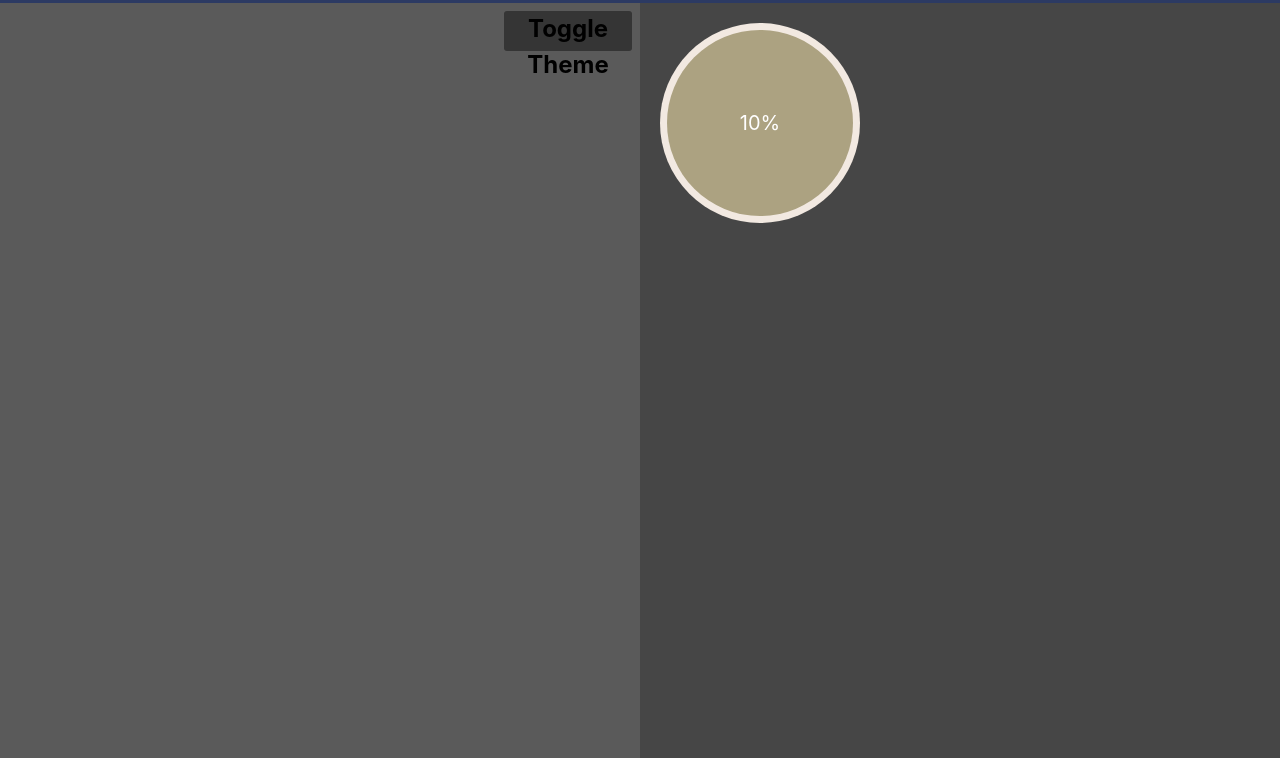
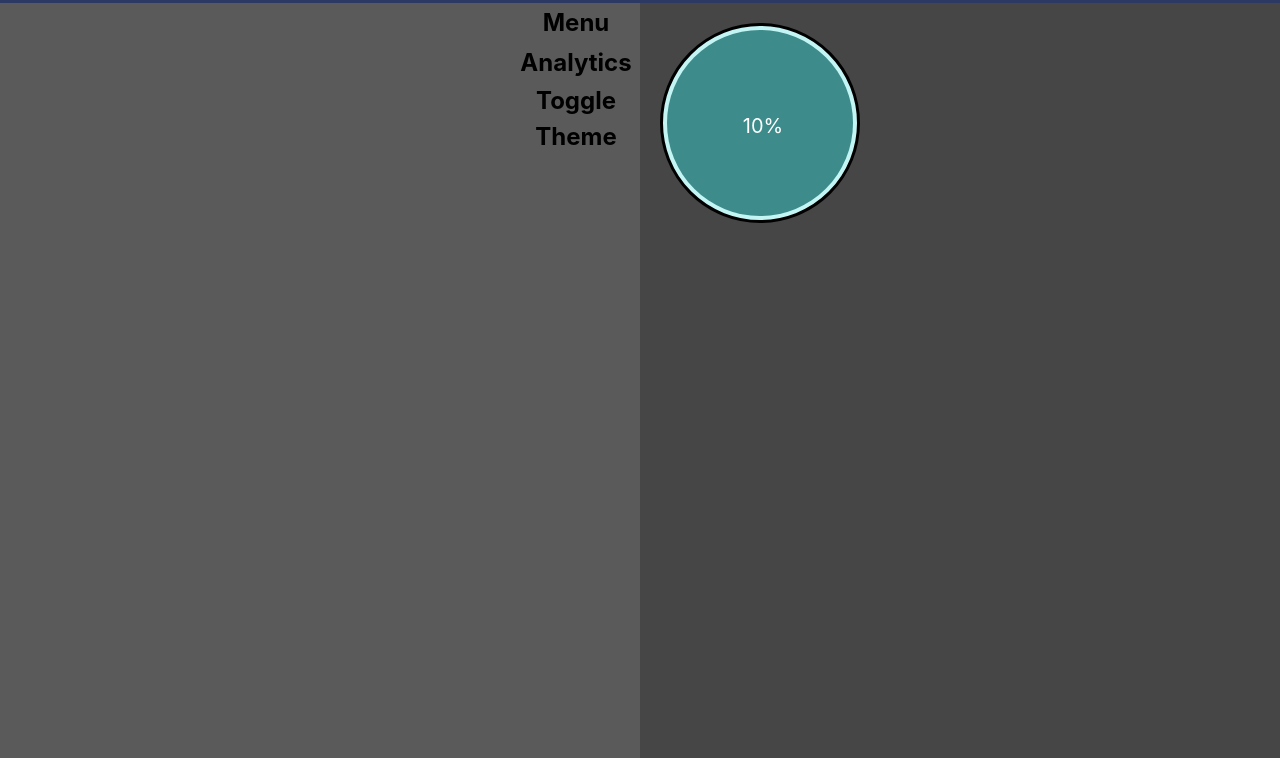
Before and after one commit to BrennanA757/LightweightSecurityExtensionThing, a browser extension: page src/dashboard.html in a window 1280 px wide. Shown: the part 42-800 px from the top of the page. Drawn offline with Linux system fonts and the light colour scheme.

Commit message:
Updated dashboard css

```diff
--- a/src/dashboard.css
+++ b/src/dashboard.css
@@ -49,22 +49,20 @@ h2 {
   font-weight: bold;
   height: 5vh;
   width: 10vw;
-  border-radius: 3px;
-  margin: 1vh;
   font-size: 1.5rem;
-  background-color: #353535;
 }
 
 .container div.display-area {
   grid-area: display-area;
 }
 
-#toggle-theme-btn {
-  background-color: #2b2d36;
-  border-color: #3f3f3f;
-  border-width: 0.2rem;
-  padding: 0.1rem;
-  font-size: 1rem;
-  border-radius: 0.5rem;
+.menu_button_ {
+  background-color: #5a5a5a;
   cursor: pointer;
+
+  transition: background-color 0.3s ease;
 }
+
+.menu_button_:hover {
+  background-color: #464646;
+}
--- a/src/dashboard.html
+++ b/src/dashboard.html
@@ -9,8 +9,10 @@
   <div class="container">
     <div class="header"><h2 class="font-bold">Dashboard</h2></div>
     <body>
-      <div class="menu">
-        <button id="toggleThemeBtn">Toggle Theme</button>
+      <div class="menu menu_button_container">
+        <button id="home_menu_btn" class="menu_button_">Menu</button>
+        <button id="analytics_btn" class="menu_button_">Analytics</button>
+        <button id="toggleThemeBtn" class="menu_button_">Toggle Theme</button>
       </div>
       <div class="display-area">
         <div class="progress-circle" id="score-circle">
--- a/src/dashboard.js
+++ b/src/dashboard.js
@@ -38,3 +38,11 @@ document.addEventListener("DOMContentLoaded", async () => {
     }
   });
 });
+
+document.getElementById("home_menu_btn").addEventListener("click", () => {
+  console.log("Home btn clicked.");
+});
+
+document.getElementById("analytics_btn").addEventListener("click", () => {
+  console.log("Analytics btn clicked.");
+});
--- a/static/purecss-circular-progress-bar-master/css-circular-prog-bar.css
+++ b/static/purecss-circular-progress-bar-master/css-circular-prog-bar.css
@@ -5,22 +5,23 @@
   padding: 0;
   width: 10em;
   height: 10em;
-  background-color: #f2e9e1;
+  background-color: #c4f5f5;
   border-radius: 50%;
   line-height: 10em;
+  border: 3px solid black;
 }
 
 .progress-circle:after {
   border: none;
   position: absolute;
-  top: 0.35em;
-  left: 0.35em;
+  top: 0.2em;
+  left: 0.2em;
   text-align: center;
   display: block;
   border-radius: 50%;
   width: 9.3em;
   height: 9.3em;
-  background-color: #aca281;
+  background-color: #3e8b8b;
   content: " ";
 }
 /* Text inside the control */
```
